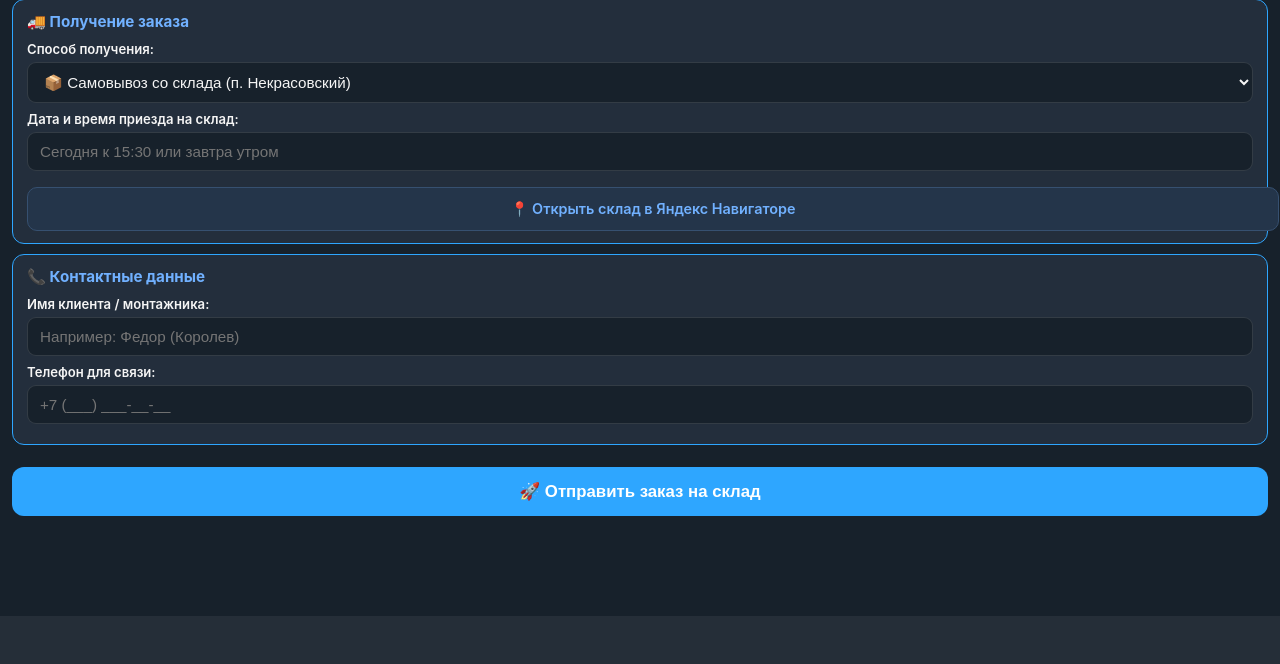
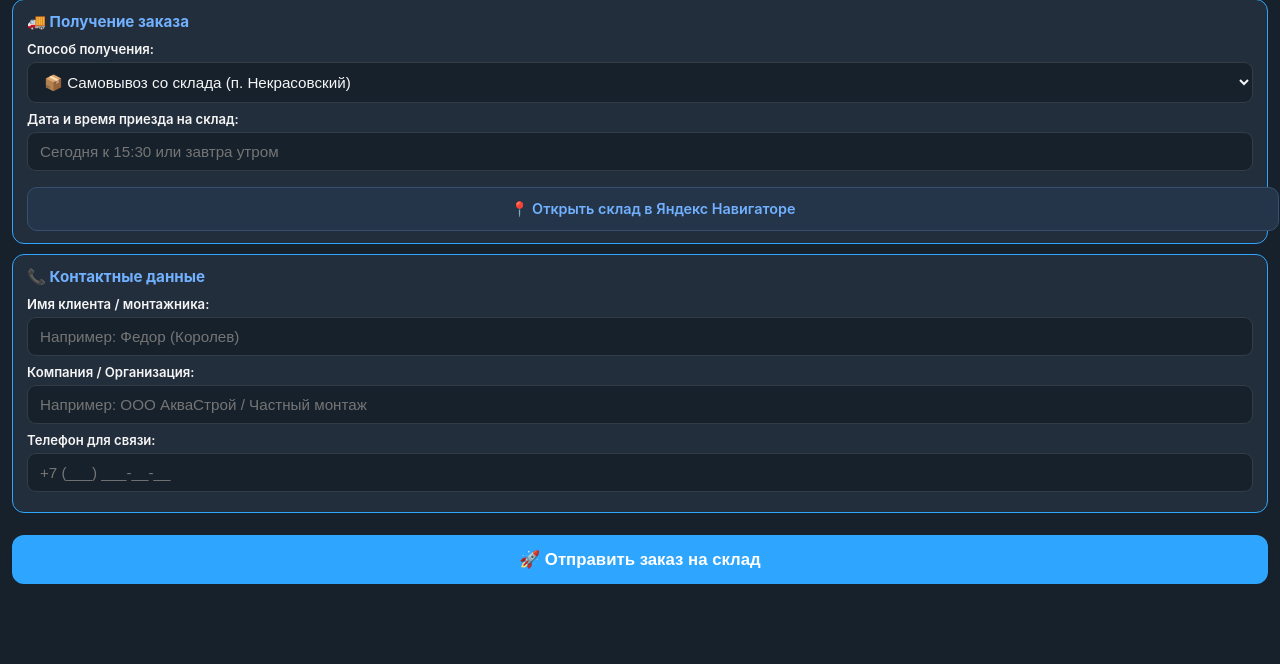
Before and after one commit to alexeimachnev-alt/mishka-kesson-app, a Flask app: page /app in a window 1280 px wide. Shown: the part 1872-2536 px from the top of the page. Before the commit the page ends 2488 px from the top, so only its background shows below. Run offline with Flask 3, Linux system fonts and the light colour scheme; parts of the project's set-up code (start-up, migrations or seed data) failed here and were passed over; some libraries are stand-ins or nearby versions.

Commit message:
Add files via upload

```diff
--- a/templates/app.html
+++ b/templates/app.html
@@ -256,6 +256,8 @@
     <div class="card-title" id="tContact">📞 Контактные данные</div>
     <label id="lblContactName">Имя клиента / монтажника:</label>
     <input type="text" id="contactName" placeholder="Например: Федор (Королев)">
+    <label id="lblCompany">Компания / Организация:</label>
+    <input type="text" id="contactCompany" placeholder="Например: ООО АкваСтрой / Частный монтаж">
     <label id="lblContactPhone">Телефон для связи:</label>
     <input type="tel" id="contactPhone" placeholder="+7 (___) ___-__-__">
   </div>
@@ -315,6 +317,8 @@
         lblDeliveryTime: "Желаемое время доставки:",
         tContact: "📞 Контактные данные",
         lblContactName: "Имя клиента / монтажника:",
+        lblCompany: "Компания / Организация:",
+        phCompany: "Например: ООО АкваСтрой / Частный монтаж",
         lblContactPhone: "Телефон для связи:",
         btnSubmit: "🚀 Отправить заказ на склад",
         errPhone: "⚠️ Укажите контактный телефон!",
@@ -354,6 +358,8 @@
         lblDeliveryTime: "Вақти расонидан:",
         tContact: "📞 Маълумоти тамос",
         lblContactName: "Номи мизоҷ / усто:",
+        lblCompany: "Ширкат / Ташкилот:",
+        phCompany: "Масалан: ҶДММ Оби Пок / Устои инфиродӣ",
         lblContactPhone: "Рақами телефон:",
         btnSubmit: "🚀 Фармоишро ба анбор фиристед",
         errPhone: "⚠️ Рақами телефонро нависед!",
@@ -393,6 +399,8 @@
         lblDeliveryTime: "Yetkazish vaqti:",
         tContact: "📞 Aloqa ma'lumotlari",
         lblContactName: "Mijoz / usta ismi:",
+        lblCompany: "Kompaniya / Tashkilot:",
+        phCompany: "Masalan: MCHJ Suv Qurilish / Xususiy usta",
         lblContactPhone: "Telefon raqami:",
         btnSubmit: "🚀 Buyurtmani omborga yuborish",
         errPhone: "⚠️ Telefon raqamini kiriting!",
@@ -432,6 +440,8 @@
         lblDeliveryTime: "Առաքման ժամ:",
         tContact: "📞 Կոնտակտներ",
         lblContactName: "Անուն:",
+        lblCompany: "Ընկերություն / Կազմակերպություն:",
+        phCompany: "Օրինակ՝ ՍՊԸ Ջրաշին / Անհատ վարպետ",
         lblContactPhone: "Հեռախոսահամար:",
         btnSubmit: "🚀 Ուղարկել պատվերը պահեստ",
         errPhone: "⚠️ Նշեք Ձեր հեռախոսահամարը:",
@@ -471,6 +481,8 @@
         lblDeliveryTime: "Жеткирүү убактысы:",
         tContact: "📞 Байланыш маалыматтары",
         lblContactName: "Кардардын аты:",
+        lblCompany: "Компания / Уюм:",
+        phCompany: "Мисалы: ЖЧК СууКурулуш / Жеке уста",
         lblContactPhone: "Телефон номери:",
         btnSubmit: "🚀 Заказды кампага жөнөтүү",
         errPhone: "⚠️ Телефон номериңизди жазыңыз!",
@@ -545,6 +557,9 @@
       setT('lblDeliveryTime', t.lblDeliveryTime);
       setT('tContact', t.tContact);
       setT('lblContactName', t.lblContactName);
+      setT('lblCompany', t.lblCompany);
+      const compInp = document.getElementById('contactCompany');
+      if (compInp && t.phCompany) compInp.placeholder = t.phCompany;
       setT('lblContactPhone', t.lblContactPhone);
       setT('btnSubmit', t.btnSubmit);
       setT('badgeSuccess', t.badgeSuccess);
@@ -616,6 +631,7 @@
       }
 
       const name = document.getElementById('contactName').value.trim() || 'Монтажник';
+      const company = document.getElementById('contactCompany') ? document.getElementById('contactCompany').value.trim() : '';
       const logisticsType = document.getElementById('logisticsType').value;
       let deliveryDetails = '';
 
@@ -637,6 +653,7 @@
         lang: lang,
         client_name: name,
         worker_name: name,
+        company: company,
         phone: phone,
         delivery_type: logisticsType === 'delivery' ? 'Доставка на объект' : 'Самовывоз со склада',
         delivery_info: deliveryDetails,
@@ -687,6 +704,7 @@
           document.getElementById('receipt-total').innerText = (resp.total || currentTotal).toLocaleString('ru-RU', {minimumFractionDigits: 2}) + ' ₽';
 
           let detHtml = `<p><b>Заказчик:</b> ${name} (${phone})</p>`;
+          if (company) detHtml += `<p><b>Компания:</b> ${company}</p>`;
           detHtml += `<p><b>Способ:</b> ${payload.delivery_type}</p>`;
           if (deliveryDetails && deliveryDetails !== '-') {
             detHtml += `<p><b>Детали логистики:</b> ${deliveryDetails}</p>`;
```
